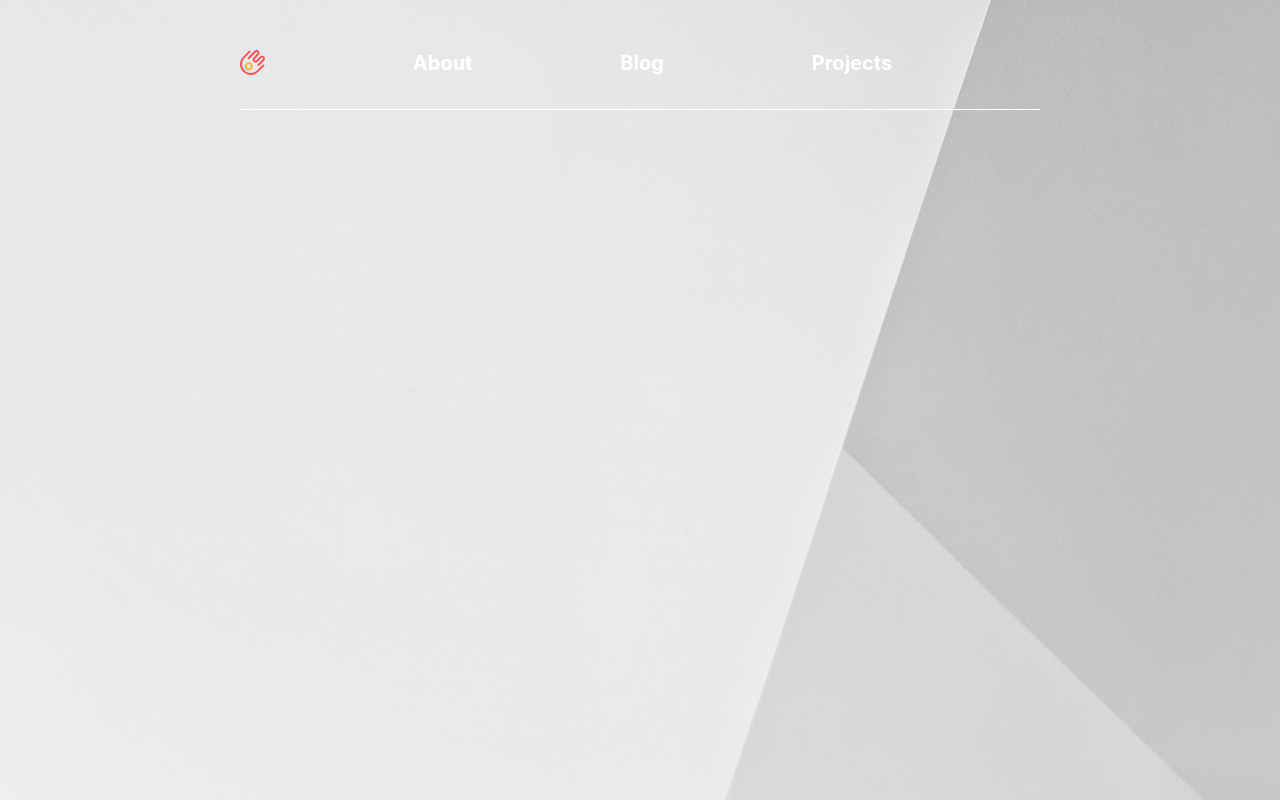
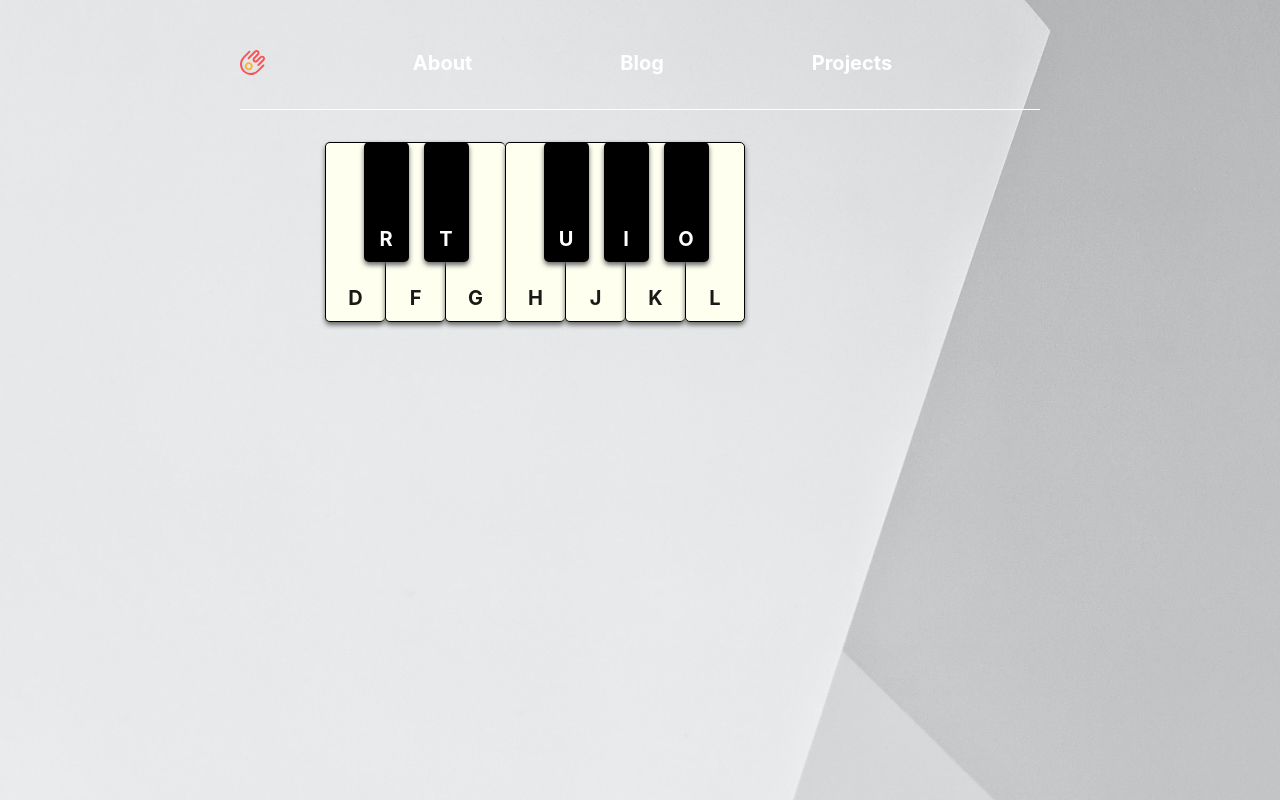
Before and after one commit to dextermichael/starboyblog, a Gatsby site: page /Projects in a window 1280 px wide. Built offline with nearby package versions, Linux system fonts and the light colour scheme; Gatsby itself is replaced by a stand-in of ours; some packages are replaced by stand-ins of ours; a web font is replaced by a local one.

Commit message:
adding projects

```diff
--- /dev/null
+++ b/src/components/Piano.css
@@ -0,0 +1,46 @@
+@import url('https://fonts.googleapis.com/css?family=Roboto:400,700&display=swap');
+
+
+
+ul {
+    list-style: none;
+    display: flex;
+}
+
+ul .key {
+    position: relative;
+    width: 60px;
+    height: 180px;
+    border: 1px solid black;
+    border-right: none;
+    background: #fffff0;
+    border-radius: 5px;
+    box-shadow: 0px 3px 5px #666;
+    cursor: pointer;
+    display: flex;
+    justify-content: center;
+    align-items: flex-end;
+    padding-bottom: 10px;
+    font-weight: bold;
+}
+
+ul .key:last-child {
+    border-right: 1px solid black;
+}
+
+ul .black-key {
+    position: absolute;
+    top: -1px;
+    left: 37.5px;
+    width: 45px;
+    height: 120px;
+    background: black;
+    border-radius: 5px;
+    box-shadow: 0px 3px 5px #666;
+    z-index: 999;
+    display: flex;
+    justify-content: center;
+    align-items: flex-end;
+    padding-bottom: 10px;
+    color: white;
+}
--- /dev/null
+++ b/src/components/Piano.js
@@ -0,0 +1,49 @@
+import React from "react"
+import "../components/Piano.css"
+import "../components/pianofn"
+;<script src=""></script>
+
+const Piano = () => (
+  <div>
+    <ul id="piano">
+      <li data-note="C4" class="key">
+        <div data-note="C#4" class="black-key">
+          R
+        </div>
+        D
+      </li>
+      <li data-note="D4" class="key">
+        <div data-note="D#4" class="black-key">
+          T
+        </div>
+        F
+      </li>
+      <li data-note="E4" class="key">
+        G
+      </li>
+      <li data-note="F4" class="key">
+        <div data-note="F#4" class="black-key">
+          U
+        </div>
+        H
+      </li>
+      <li data-note="G4" class="key">
+        <div data-note="G#4" class="black-key">
+          I
+        </div>
+        J
+      </li>
+      <li data-note="A4" class="key">
+        <div data-note="A#4" class="black-key">
+          O
+        </div>
+        K
+      </li>
+      <li data-note="B4" class="key">
+        L
+      </li>
+    </ul>
+  </div>
+)
+
+export default Piano
--- /dev/null
+++ b/src/components/pianofn.js
@@ -0,0 +1,69 @@
+// // Tone.Synth is a basic synthesizer with a single oscillator
+// const synth = new Tone.Synth()
+// // Set the tone to sine
+// synth.oscillator.type = "sine"
+// // connect it to the master output (your speakers)
+// synth.toMaster()
+
+// const piano = document.getElementById("piano")
+
+// piano.addEventListener("mousedown", e => {
+//   // fires off a note continously until trigger is released
+//   synth.triggerAttack(e.target.dataset.note)
+// })
+
+// piano.addEventListener("mouseup", e => {
+//   // stops the trigger
+//   synth.triggerRelease()
+// })
+
+// // handles keyboard events
+// document.addEventListener("keydown", e => {
+//   // e object has the key property to tell which key was pressed
+//   switch (e.key) {
+//     case "d":
+//       return synth.triggerAttack("C4")
+//     case "r":
+//       return synth.triggerAttack("C#4")
+//     case "f":
+//       return synth.triggerAttack("D4")
+//     case "t":
+//       return synth.triggerAttack("D#4")
+//     case "g":
+//       return synth.triggerAttack("E4")
+//     case "h":
+//       return synth.triggerAttack("F4")
+//     case "u":
+//       return synth.triggerAttack("F#4")
+//     case "j":
+//       return synth.triggerAttack("G4")
+//     case "i":
+//       return synth.triggerAttack("G#4")
+//     case "k":
+//       return synth.triggerAttack("A4")
+//     case "o":
+//       return synth.triggerAttack("A#4")
+//     case "l":
+//       return synth.triggerAttack("B4")
+//     default:
+//       return
+//   }
+// })
+// // when the key is released, audio is released as well
+// document.addEventListener("keyup", e => {
+//   switch (e.key) {
+//     case "d":
+//     case "r":
+//     case "f":
+//     case "t":
+//     case "g":
+//     case "h":
+//     case "u":
+//     case "j":
+//     case "i":
+//     case "k":
+//     case "o":
+//     case "l":
+//       synth.triggerRelease()
+//   }
+// })
--- a/src/pages/About.js
+++ b/src/pages/About.js
@@ -19,7 +19,7 @@ const About = () => (
       <div style={{ height: 100 }}></div>
       <Sin>
         <SinGroup>
-          <h2>Call me dex! </h2>
+          <h2>They call me dex! </h2>
           <h1>sample</h1>
           <p>Im from nyc</p>{" "}
         </SinGroup>
--- a/src/pages/Projects.js
+++ b/src/pages/Projects.js
@@ -2,10 +2,14 @@ import React from "react"
 import Wave from "../components/Wave"
 import "../layouts/index.css"
 import Header from "../components/Header.js"
+import Layout from "../layouts/index"
+import Piano from "../components/Piano"
 
 const Projects = () => (
   <div>
-    <Header />
+    <Layout>
+      <Piano />
+    </Layout>
   </div>
 )
 
```
